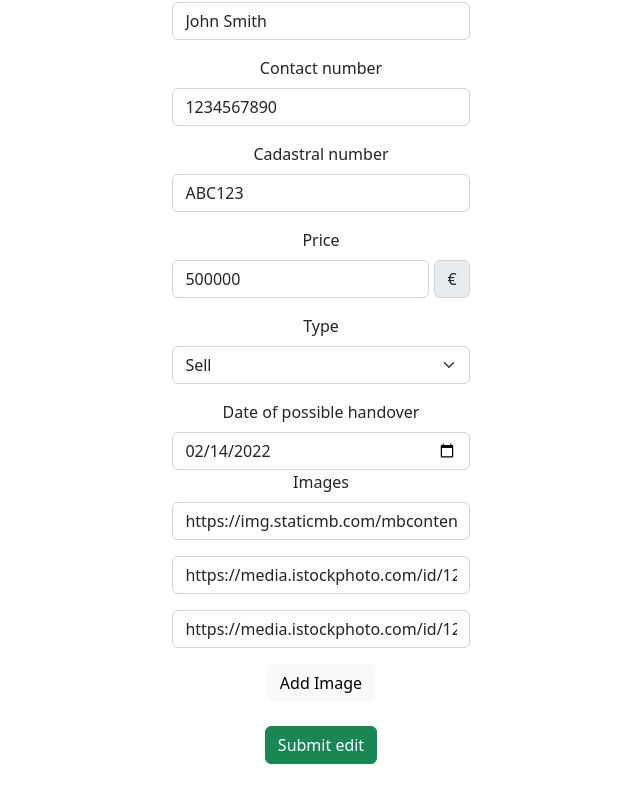
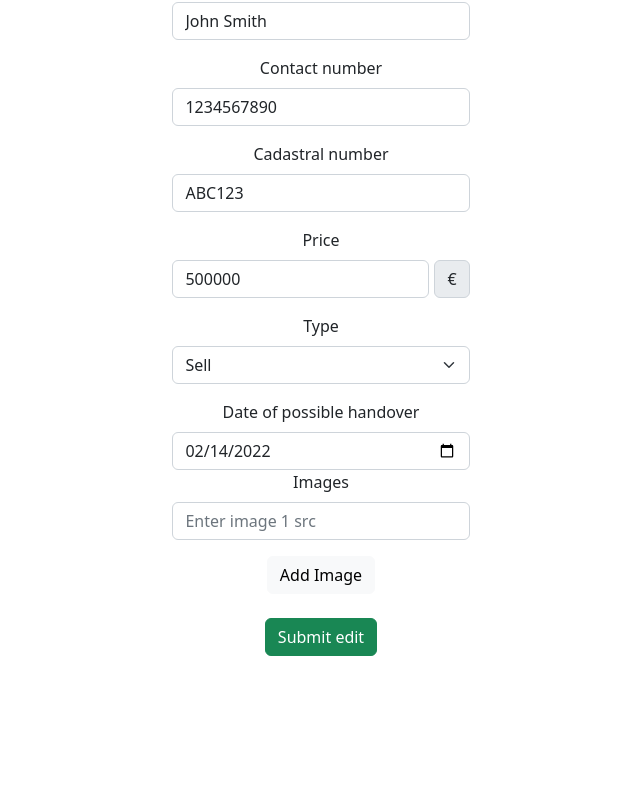
Before and after one commit to mtoplak/Real-Estate-Agency, a React (Create React App) app: page /edit/1 in a window 1280 px wide. Shown: the part 480-1282 px from the top of the page, without its empty margins (319-959 px from the left). After the commit the page ends 1186 px from the top, so only its background shows below. Built offline with nearby package versions, Linux system fonts and the light colour scheme.

Commit message:
unnecessary hook

```diff
--- a/src/components/forms/Edit.tsx
+++ b/src/components/forms/Edit.tsx
@@ -78,20 +78,21 @@ function Edit({ ads, setAds }: EditProps) {
     navigate("/");
   };
 
-  useEffect(() => {
-    console.log("to so vsi oglasi");
-    console.log(ads);
-    console.log("to je id");
-    console.log(id);
-    const adToEdit = ads.find((ad) => ad.id === Number(id));
-    if (adToEdit) {
-      console.log("oglas najden:");
-      console.log(adToEdit);
-      setAd(adToEdit);
-      setNumImages(adToEdit.images.length);
-      setImageValues(adToEdit.images);
+  // preveri če obstaja prejšnji projekt že v stanju
+  if (ad) {
+    // preveri če je id prejšnjega projekta enak id-ju iz url-ja
+    if (parseInt(id!) !== ad.id) {
+      const foundProjekt = ads.find((ad) => ad.id === Number(id));
+      if (foundProjekt) {
+        setAd(foundProjekt);
+      }
     }
-  }, [id, ads]);
+  } else {
+    const foundProjekt = ads.find((ad) => ad.id === Number(id));
+    if (foundProjekt) {
+      setAd(foundProjekt);
+    }
+  }
 
   return (
     <div style={{ display: "flex", justifyContent: "center", width: "100%" }}>
```
